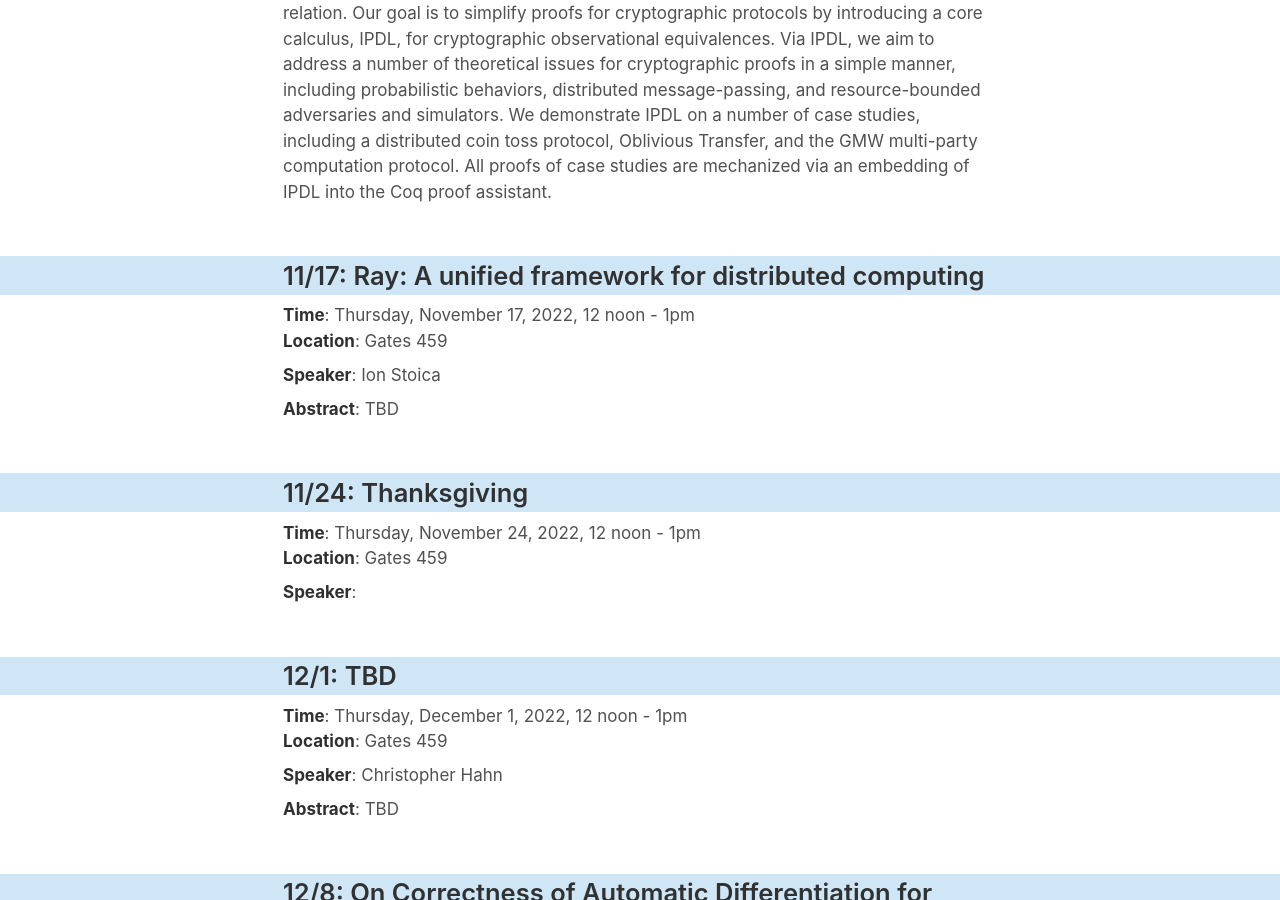
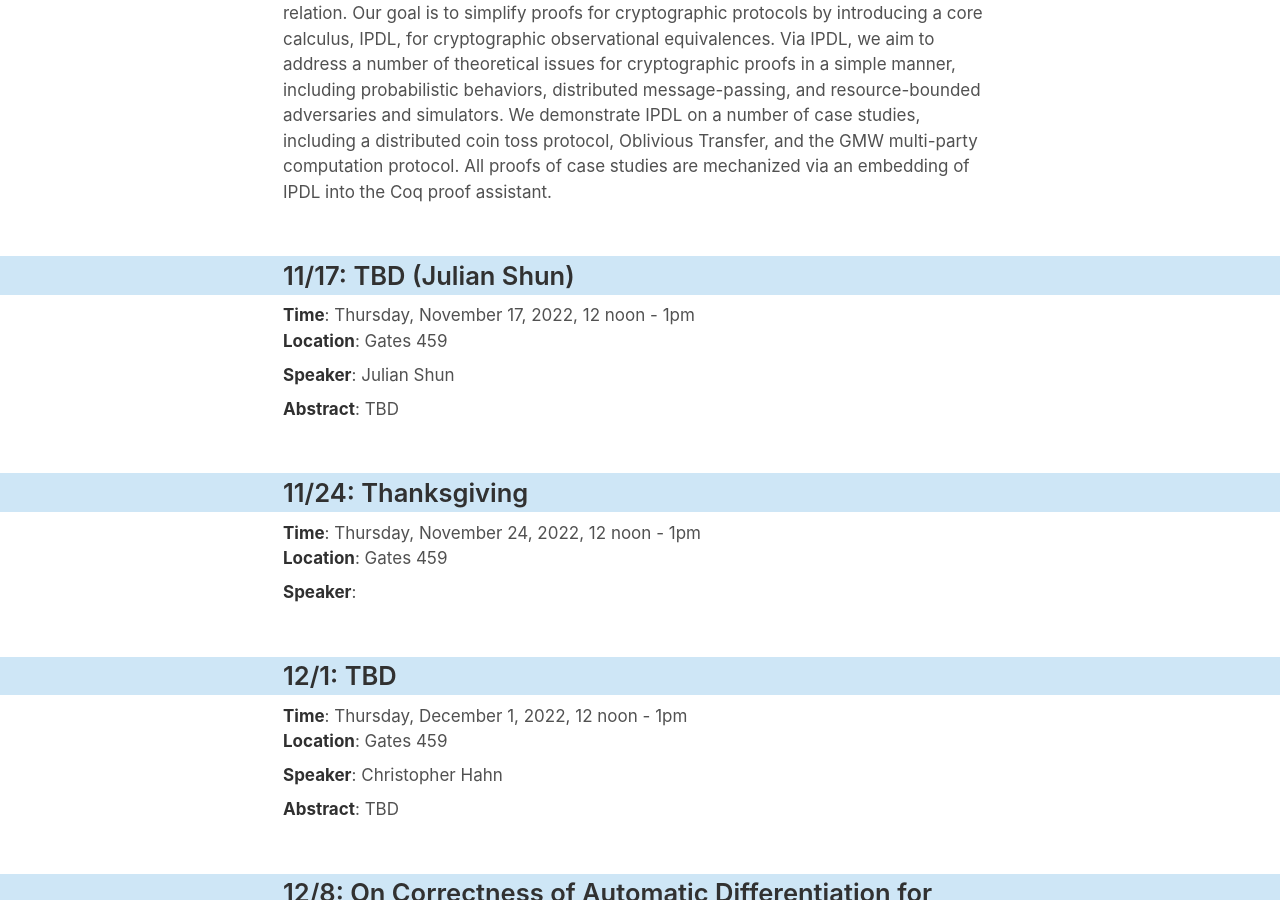
Before and after one commit to software-research-lunch/software-research-lunch.github.io, a Jekyll site: the page built from index.html, in a window 1280 px wide and 900 px high, scrolled down 5611 px. Built offline with Jekyll 4.4.1, drawn with Linux system fonts in a browser that asks for light colours.

Commit message:
Alex catches a bug

```diff
--- a/_data/schedule.yml
+++ b/_data/schedule.yml
@@ -168,8 +168,8 @@
 
   - date: "2022-11-17"
     abstract: "TBD"
-    title: "Ray: A unified framework for distributed computing"
-    speaker: "Ion Stoica"
+    title: ""
+    speaker: "Julian Shun"
     bio: "TBD"
     food: ""
 
```
